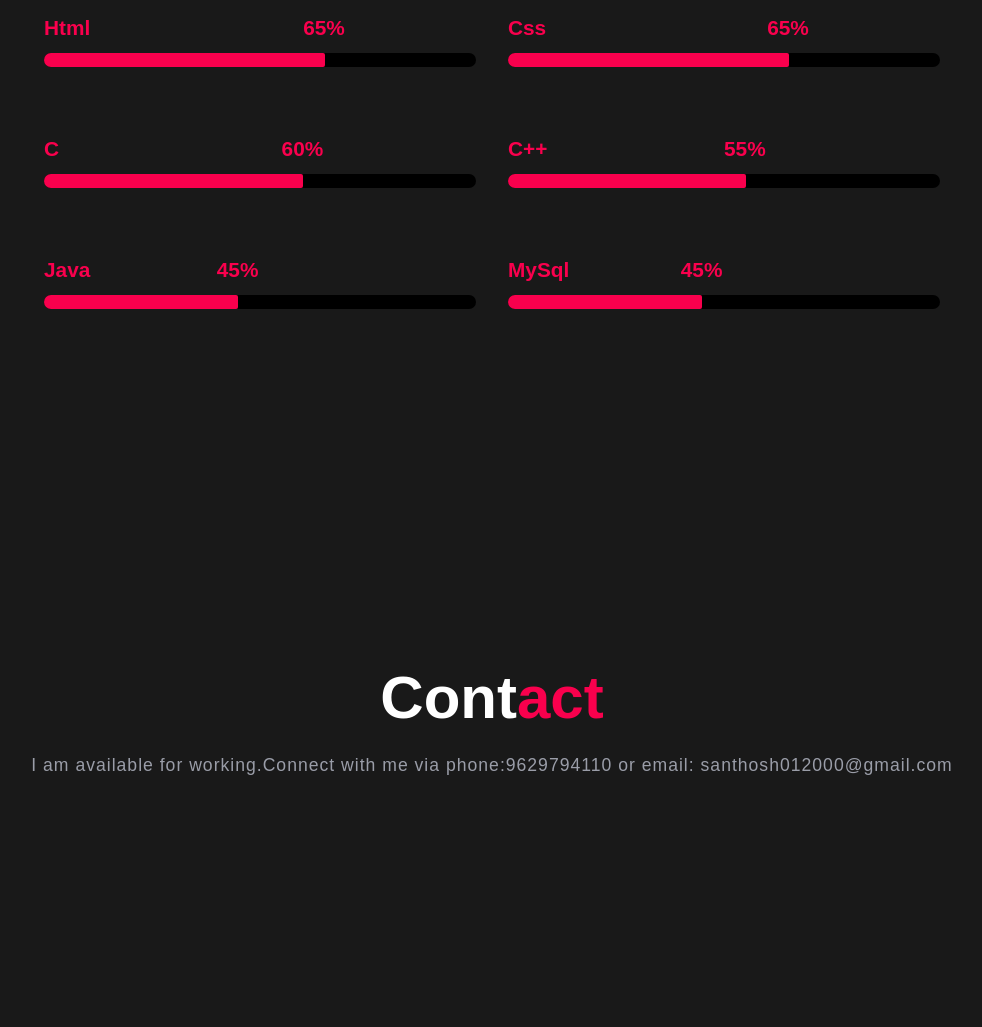
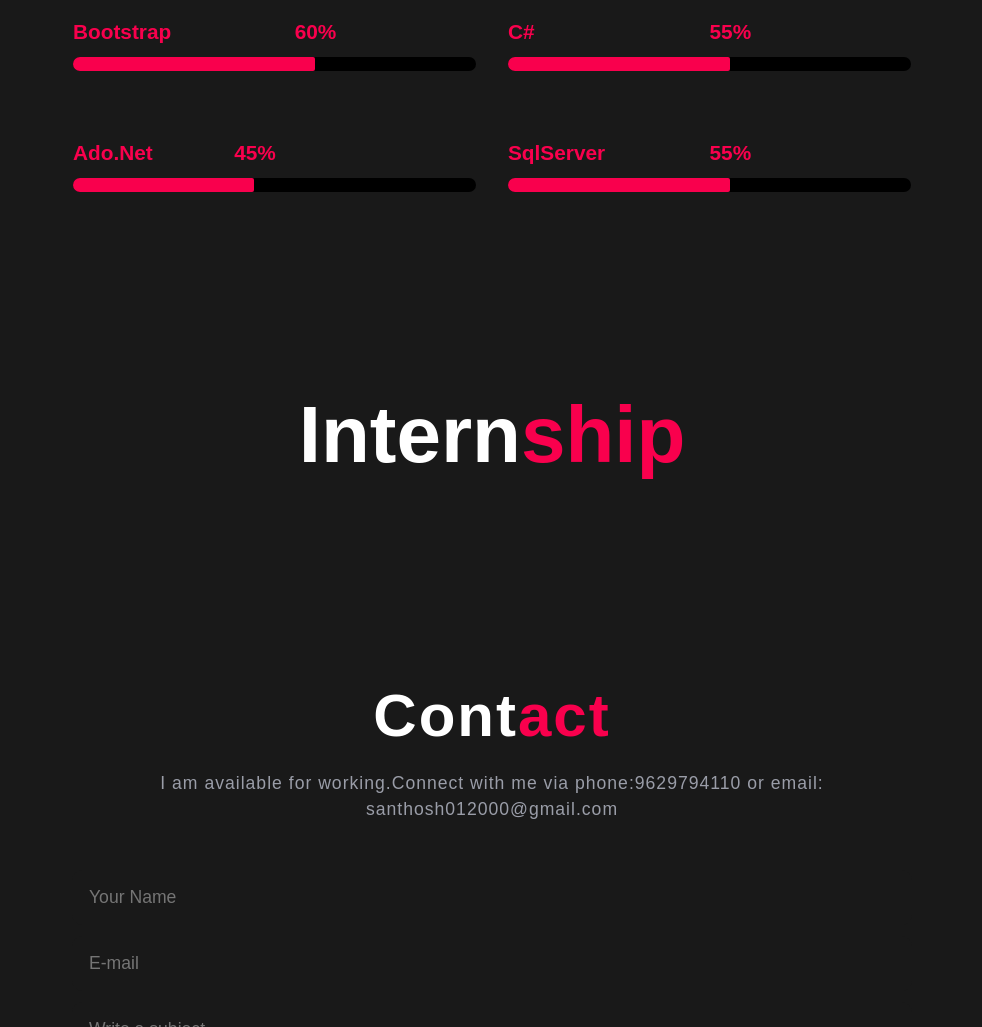
Before and after one commit to santhosh0110/Portfolio, a plain HTML site: page index.html in a window 1280 px wide. Shown: the part 1773-2800 px from the top of the page, without its empty margins (148-1130 px from the left). Drawn offline with Linux system fonts and the light colour scheme; a web font is replaced by a local one.

Commit message:
portfolio setup

```diff
--- a/css/style.css
+++ b/css/style.css
@@ -59,6 +59,7 @@ h1{
     color: white;
     margin:20px 0px 20px;
     font-size: 75px;
+    letter-spacing: 2px;
 }
 h3{
     color: white;
@@ -66,7 +67,7 @@ h3{
     margin-bottom: 50px;
 }
 h4{
-    color: #fcfc;
+    color: white;
     letter-spacing: 2px;
     font-size: 20px;
 }
@@ -149,7 +150,7 @@ h4{
     text-transform: capitalize;
 }
 .about-text p{
-    color: #fcfc;
+    color: white;
     letter-spacing: 1px;
     line-height: 28px;
     font-size: 18px;
@@ -170,8 +171,12 @@ button:hover{
     border: 2px solid #f9004d;
     cursor: pointer;
 }
+
 .skills{
-    padding: 15%;
+    padding-top: 75px;
+    padding-bottom: 75px;
+    padding-left: 221px;
+    padding-right: 221px;
     background-color: #191919;
     text-align: center;
 }
@@ -261,12 +266,24 @@ button:hover{
 .progress-bar.w-45{
     width: 45%;
 }
+#internship{
+    background-color: #191919;
+}
+.intern h2{
+    text-align: center;
+    font-size: 80px;
+    color: white;
+    margin-bottom: 20px;
+}
 section{
     padding: 40px 15%;
 }
 .Contact{
     width: 100%;
-    padding: 100px 0px;
+    padding-top: 75;
+    padding-bottom: 75;
+    padding-left: 220px;
+    padding-right: 220px;
     background-color: #191919;
     text-align: center;
 }
@@ -341,7 +358,6 @@ form textarea{
     }
 }
 @media(max-width: 1000px){
-
     .Contact{
         grid: tenplate columns 1fr;
     }
@@ -399,7 +415,6 @@ footer p:nth-child(2){
     font-size: 14px;
 }
 @media(max-width: 390px){
-
 .hero{
     height: 4%;
     width: 20%;
--- a/index.html
+++ b/index.html
@@ -59,15 +59,6 @@
     <div class="item">
         <div class="item-text">
             <span>Css</span>
-            <span class="w-65">65%</span>
-        </div>
-        <div class="progress">
-            <div class="progress-bar w-65"></div>
-        </div>
-    </div>
-    <div class="item">
-        <div class="item-text">
-            <span>C</span>
             <span class="w-60">60%</span>
         </div>
         <div class="progress">
@@ -76,7 +67,16 @@
     </div>
     <div class="item">
         <div class="item-text">
-            <span>C++</span>
+            <span>Bootstrap</span>
+            <span class="w-60">60%</span>
+        </div>
+        <div class="progress">
+            <div class="progress-bar w-60"></div>
+        </div>
+    </div>
+    <div class="item">
+        <div class="item-text">
+            <span>C#</span>
             <span class="w-55">55%</span>
         </div>
         <div class="progress">
@@ -85,7 +85,7 @@
     </div>
     <div class="item">
         <div class="item-text">
-            <span>Java</span>
+            <span>Ado.Net</span>
             <span class="w-45">45%</span>
         </div>
         <div class="progress">
@@ -94,15 +94,20 @@
     </div>
     <div class="item">
         <div class="item-text">
-            <span>MySql</span>
-            <span class="w-45">45%</span>
+            <span>SqlServer</span>
+            <span class="w-55">55%</span>
         </div>
         <div class="progress">
-            <div class="progress-bar w-45"></div>
+            <div class="progress-bar w-55"></div>
         </div>
     </div>
     </div>
 </div>
+</section>
+<section id="internship">
+    <div class="intern">
+        <h2>Intern<span>ship</span></h2>
+    </div>
 </section>
 <section id="Contact" class="Contact">
     <div class="Contact-form">
```
